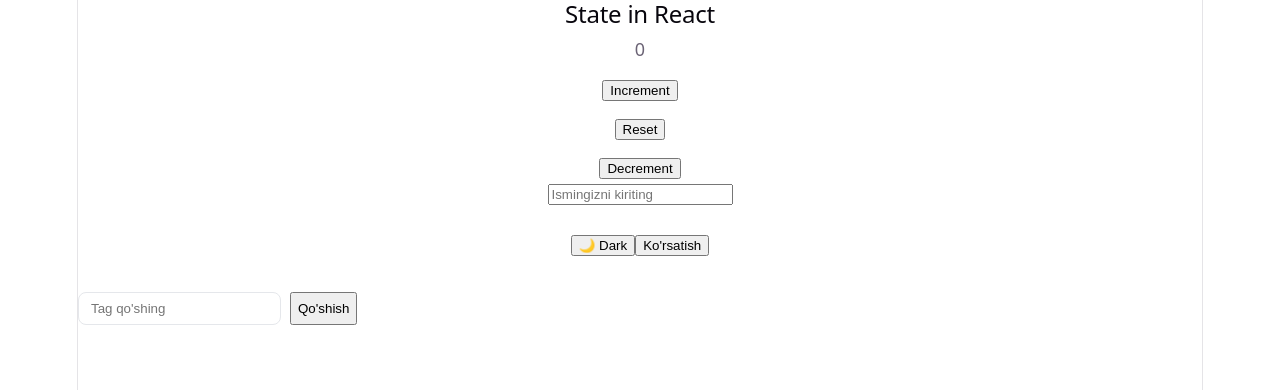
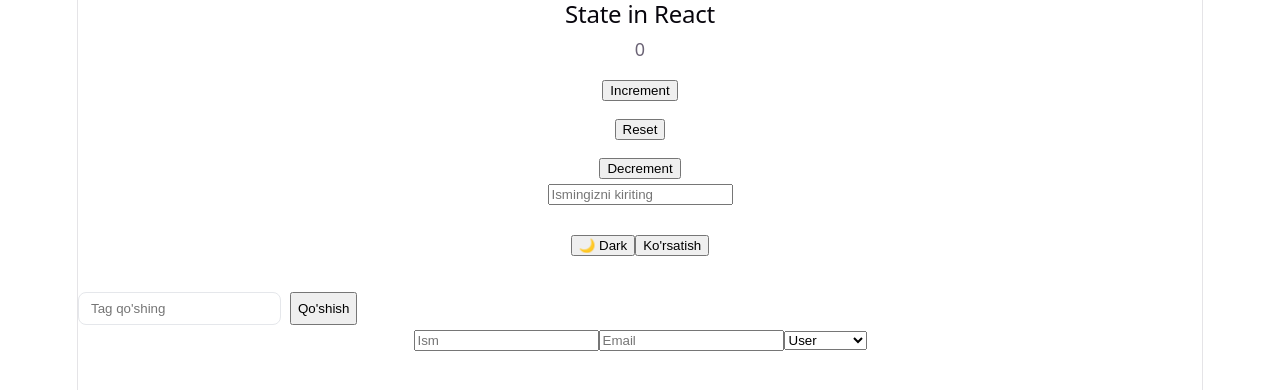
Before and after one commit to asadbekjs/react-state, a React (Vite) app: page / in a window 1280 px wide. Shown: the top 390 px of the page. Built offline with nearby package versions, Linux system fonts and the light colour scheme.

Commit message:
Add UserForm component for user input functionality

```diff
--- a/src/App.jsx
+++ b/src/App.jsx
@@ -4,6 +4,7 @@ import Counter2 from "./components/counter2";
 import NameInput from "./components/name-input";
 import TagsInput from "./components/tags-input";
 import ToggleDemo from "./components/toggle-demo";
+import UserForm from "./components/user-form";
 
 const App = () => {
   return (
@@ -14,6 +15,7 @@ const App = () => {
       <NameInput />
       <ToggleDemo />
       <TagsInput />
+      <UserForm />
     </div>
   );
 };
--- /dev/null
+++ b/src/components/user-form.jsx
@@ -0,0 +1,40 @@
+import { useState } from "react";
+
+const UserForm = () => {
+  const [user, setUser] = useState({
+    name: "",
+    email: "",
+    role: "user",
+  });
+  console.log(user);
+  const updateField = (field, value) => {
+    setUser((prev) => ({ ...prev, [field]: value }));
+  };
+
+  return (
+    <div>
+      <input
+        type="text"
+        placeholder="Ism"
+        value={user.name}
+        onChange={(e) => updateField("name", e.target.value)}
+      />
+      <input
+        type="text"
+        placeholder="Email"
+        value={user.email}
+        onChange={(e) => updateField("email", e.target.value)}
+      />
+      <select
+        value={user.role}
+        onChange={(e) => updateField("role", e.target.value)}
+      >
+        <option value="user">User</option>
+        <option value="admin">Admin</option>
+        <option value="moderator">Moderator</option>
+      </select>
+    </div>
+  );
+};
+
+export default UserForm;
```
